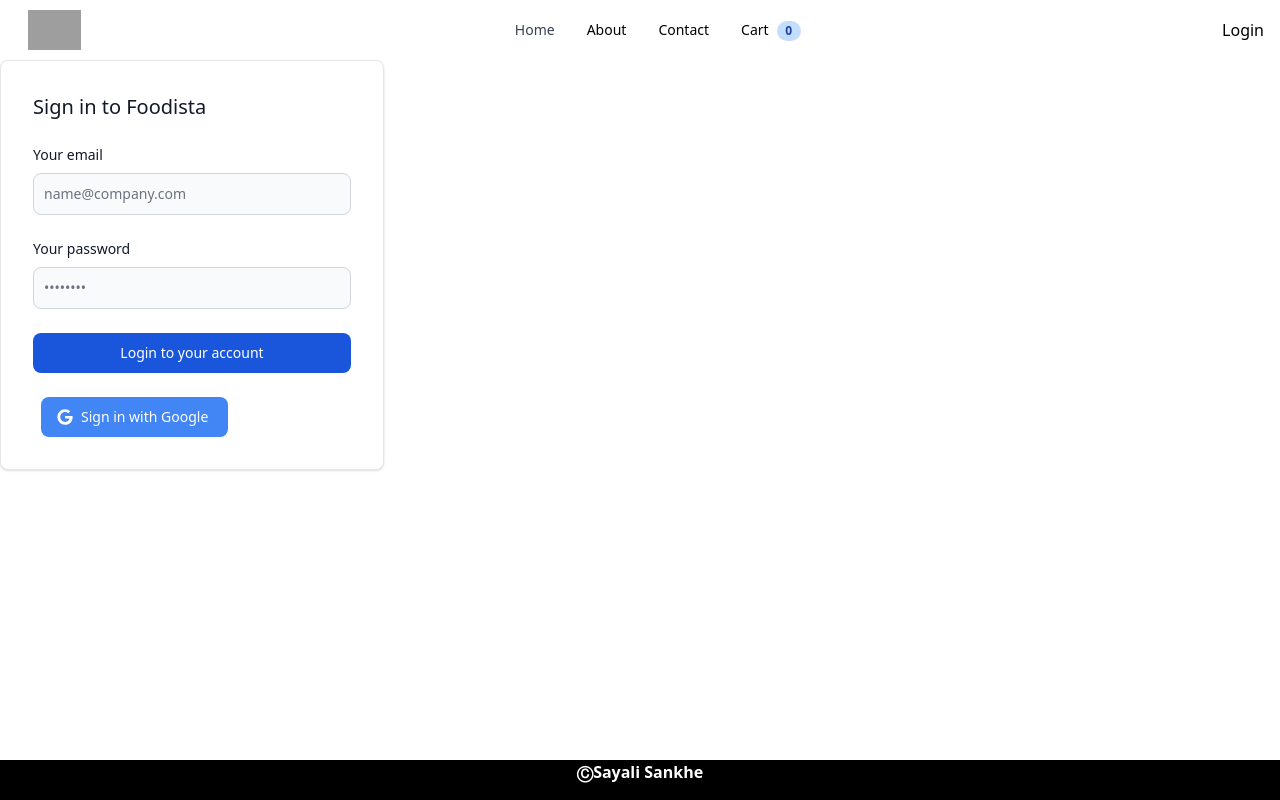
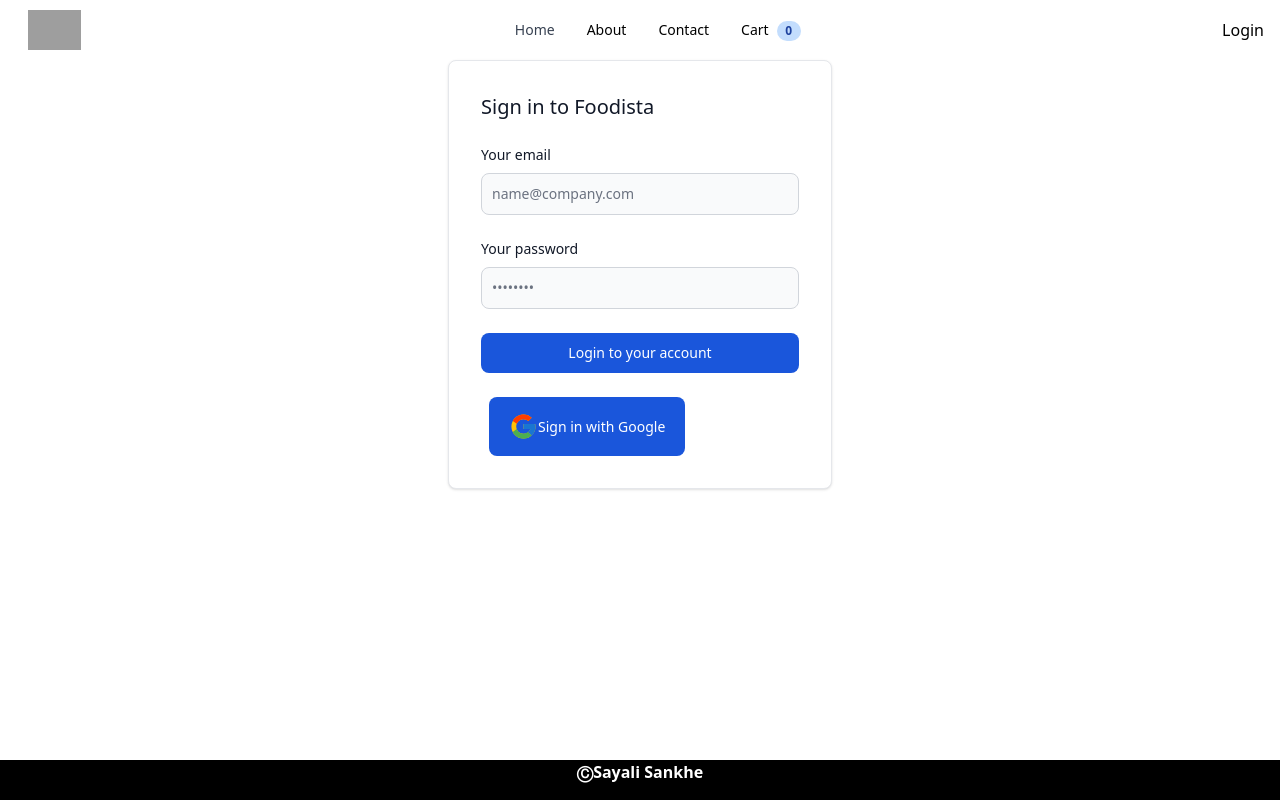
Before and after one commit to sayalisankhe5/React, a React (Vite) app: page /login in a window 1280 px wide. Built offline with nearby package versions, Linux system fonts and the light colour scheme; grey boxes are pictures that could not be loaded.

Commit message:
signin functionality

```diff
--- a/src/components/About.js
+++ b/src/components/About.js
@@ -6,8 +6,8 @@
     <div>
       <h1>This is about us page</h1>
       {/* <Outlet /> */}
-      <ProfileFunc name="Sayali" />
-      <Profile name="Sayali" />
+      {/* <ProfileFunc name="Sayali" />
+      <Profile name="Sayali" /> */}
     </div>
   );
 };
--- a/src/components/Login.js
+++ b/src/components/Login.js
@@ -1,7 +1,7 @@
 import { signInWithPopup } from "firebase/auth";
 import { useFormik } from "formik";
 import { useDispatch } from "react-redux";
-import { Link } from "react-router-dom";
+import { Link, useNavigate } from "react-router-dom";
 import { auth, authProvider } from "../utils/googleAuthConfig";
 import { updateUser } from "../utils/userSlice";
 
@@ -20,13 +20,15 @@
 
 const Login = () => {
   const dispatch = useDispatch();
+  const navigateTo = useNavigate();
 
   const handleGoogleSignInClick = () => {
-    signInWithPopup(auth, authProvider).then((res) =>
+    signInWithPopup(auth, authProvider).then((res) => {
       dispatch(
         updateUser({ name: res.user.displayName, email: res.user.email })
-      )
       );
+      navigateTo("/");
+    });
   };
 
   const formik = useFormik({
@@ -38,6 +40,7 @@
     onSubmit: (values) => {
       console.log(values);
       dispatch(updateUser({ name: "", email: values.email }));
+      navigateTo("/");
     },
   });
 
@@ -86,8 +89,8 @@
         </div>
       </div>
     </div> */}
-
-      <div className="w-full max-w-sm p-4 bg-white border border-gray-200 rounded-lg shadow sm:p-6 md:p-8 dark:bg-gray-800 dark:border-gray-700">
+      <div className="flex justify-center items-center">
+        <div className="w-full  max-w-sm p-4 bg-white border border-gray-200 rounded-lg shadow sm:p-6 md:p-8 dark:bg-gray-800 dark:border-gray-700">
           <form className="space-y-6" onSubmit={formik.handleSubmit}>
             <h5 className="text-xl font-medium text-gray-900 dark:text-white">
               Sign in to Foodista
@@ -174,9 +177,32 @@
             <button
               type="button"
               onClick={handleGoogleSignInClick}
-            class="text-white mx-2 bg-[#4285F4] hover:bg-[#4285F4]/90 focus:ring-4 focus:outline-none focus:ring-[#4285F4]/50 font-medium rounded-lg text-sm px-5 py-2.5 text-center inline-flex items-center dark:focus:ring-[#4285F4]/55 mr-2 mb-2"
+              class="text-white mx-2  bg-blue-700 hover:bg-[#4285F4]/90 focus:ring-4 focus:outline-none focus:ring-[#4285F4]/50 font-medium rounded-lg text-sm px-5 py-2.5 text-center inline-flex items-center dark:focus:ring-[#4285F4]/55 mr-2 mb-2"
             >
               <svg
+                xmlns="http://www.w3.org/2000/svg"
+                viewBox="0 0 48 48"
+                width="29px"
+                height="39px"
+              >
+                <path
+                  fill="#FFC107"
+                  d="M43.611,20.083H42V20H24v8h11.303c-1.649,4.657-6.08,8-11.303,8c-6.627,0-12-5.373-12-12c0-6.627,5.373-12,12-12c3.059,0,5.842,1.154,7.961,3.039l5.657-5.657C34.046,6.053,29.268,4,24,4C12.955,4,4,12.955,4,24c0,11.045,8.955,20,20,20c11.045,0,20-8.955,20-20C44,22.659,43.862,21.35,43.611,20.083z"
+                />
+                <path
+                  fill="#FF3D00"
+                  d="M6.306,14.691l6.571,4.819C14.655,15.108,18.961,12,24,12c3.059,0,5.842,1.154,7.961,3.039l5.657-5.657C34.046,6.053,29.268,4,24,4C16.318,4,9.656,8.337,6.306,14.691z"
+                />
+                <path
+                  fill="#4CAF50"
+                  d="M24,44c5.166,0,9.86-1.977,13.409-5.192l-6.19-5.238C29.211,35.091,26.715,36,24,36c-5.202,0-9.619-3.317-11.283-7.946l-6.522,5.025C9.505,39.556,16.227,44,24,44z"
+                />
+                <path
+                  fill="#1976D2"
+                  d="M43.611,20.083H42V20H24v8h11.303c-0.792,2.237-2.231,4.166-4.087,5.571c0.001-0.001,0.002-0.001,0.003-0.002l6.19,5.238C36.971,39.205,44,34,44,24C44,22.659,43.862,21.35,43.611,20.083z"
+                />
+              </svg>
+              {/* <svg
                 class="w-4 h-4 mr-2 -ml-1"
                 aria-hidden="true"
                 focusable="false"
@@ -190,10 +216,11 @@
                   fill="currentColor"
                   d="M488 261.8C488 403.3 391.1 504 248 504 110.8 504 0 393.2 0 256S110.8 8 248 8c66.8 0 123 24.5 166.3 64.9l-67.5 64.9C258.5 52.6 94.3 116.6 94.3 256c0 86.5 69.1 156.6 153.7 156.6 98.2 0 135-70.4 140.8-106.9H248v-85.3h236.1c2.3 12.7 3.9 24.9 3.9 41.4z"
                 ></path>
-            </svg>
+              </svg> */}
               Sign in with Google
             </button>
           </form>
+        </div>
       </div>
     </>
   );
--- a/src/utils/userSlice.js
+++ b/src/utils/userSlice.js
@@ -19,5 +19,5 @@
   },
 });
 
-export const { updateUser } = userSlice.actions;
+export const { updateUser, clearUser } = userSlice.actions;
 export default userSlice.reducer;
```
Lines whose indentation alone changed are shown as unchanged.
